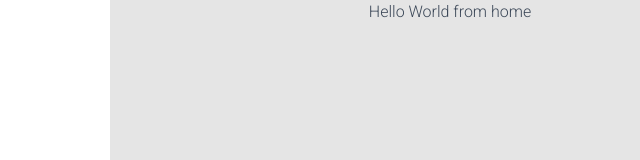
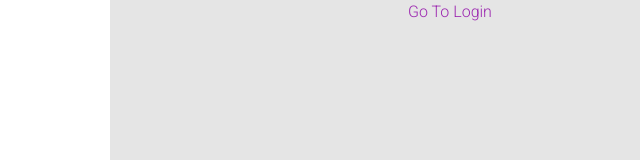
Before and after one commit to Thibault-GX/webapp_immoworld, a React (Create React App) app: page / in a window 1280 px wide. Shown: the top 160 px of the page, without its empty margins (190-830 px from the left). Built offline with nearby package versions, Linux system fonts and the light colour scheme.

Commit message:
exemple lien

```diff
--- a/src/views/Home/Home.js
+++ b/src/views/Home/Home.js
@@ -1,9 +1,8 @@
 import React from "react";
+import {Link} from 'react-router-dom';
 
 export default function Home(props) {
     return (
-        <div>
-            Hello World from home
-        </div>
+            <Link to={{pathname: '/login'}}>Go To Login</Link>
     )
 }
```
